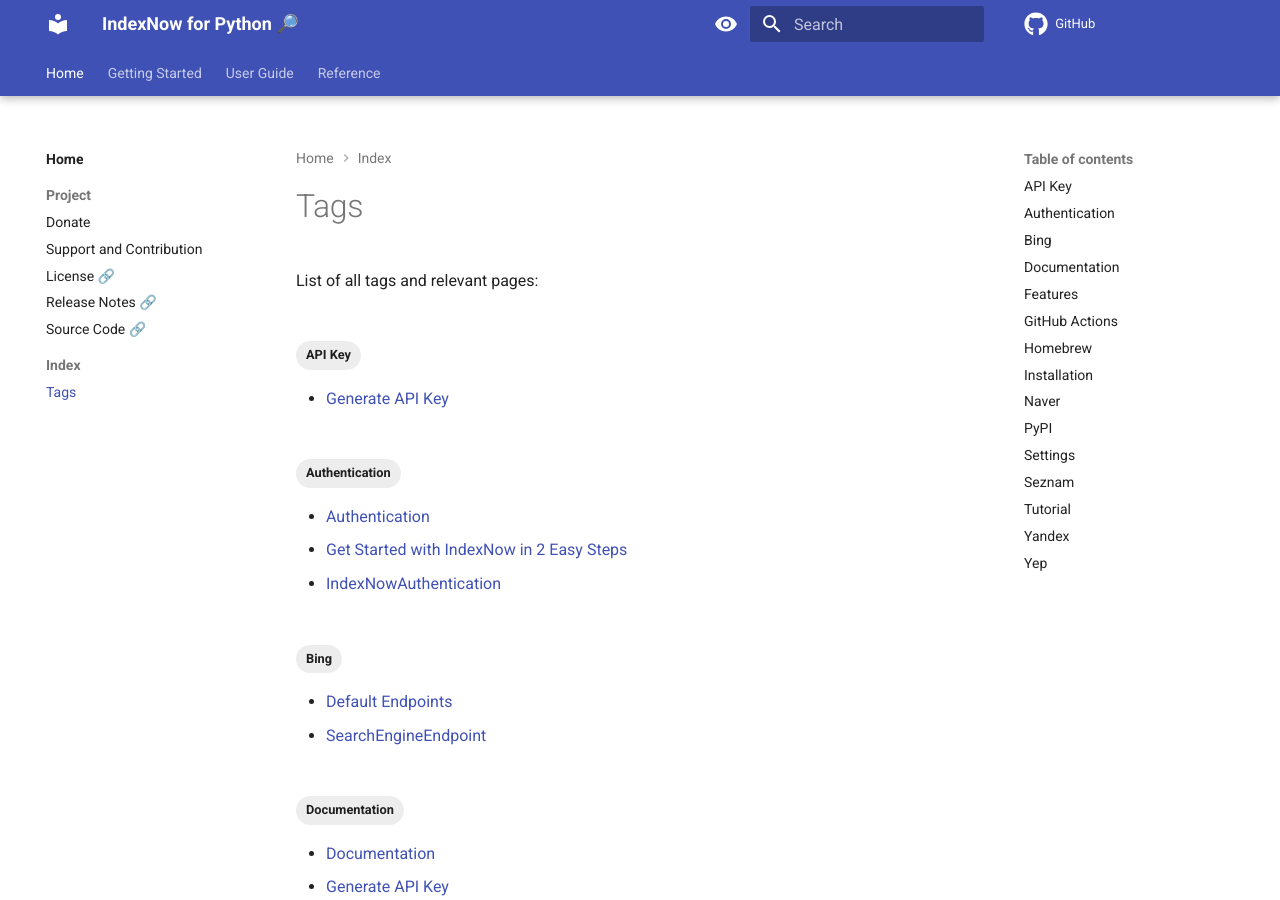
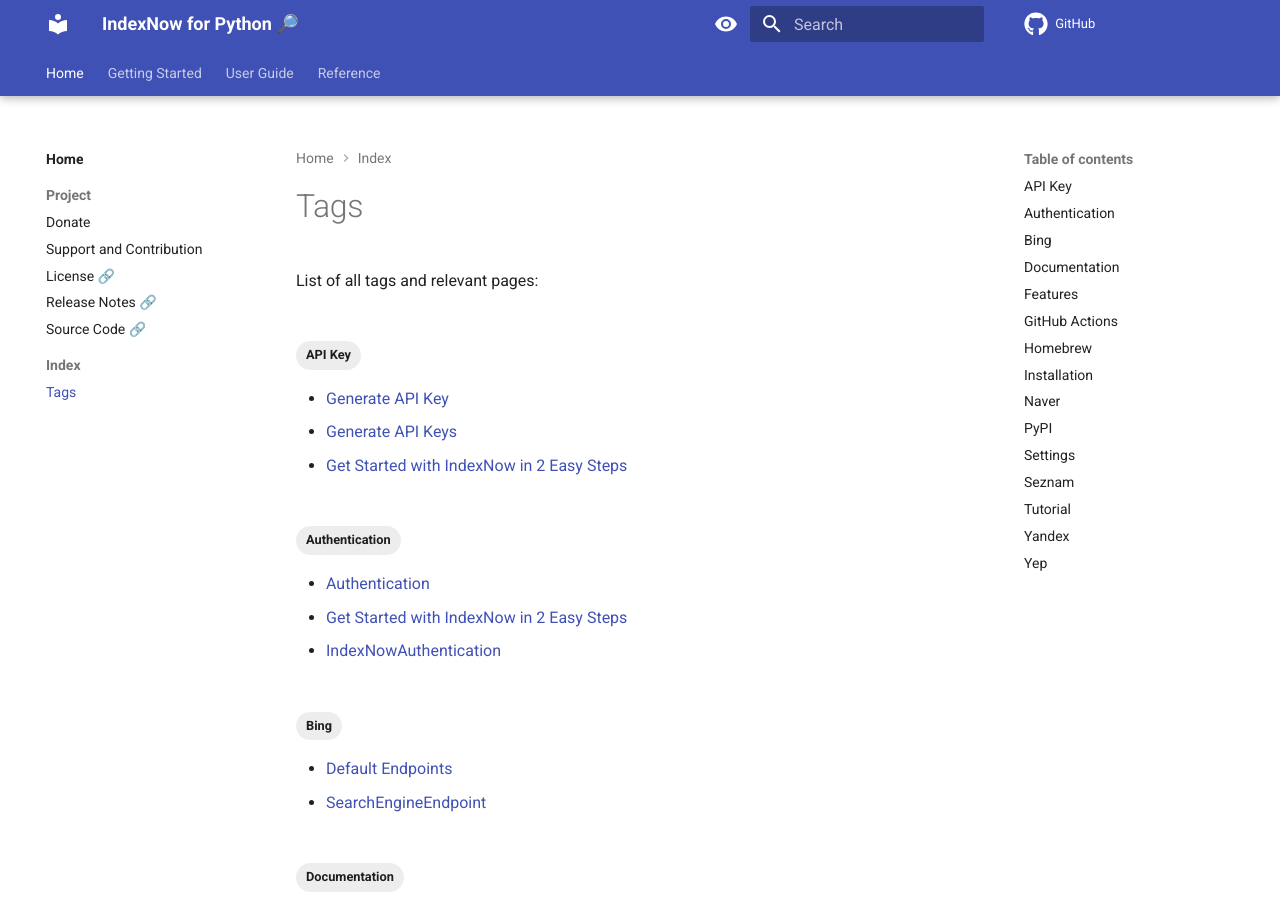
Before and after one commit to jakob-bagterp/index-now-for-python, an MkDocs documentation site: the page built from docs/index/tags.md, in a window 1280 px wide and 900 px high. Built offline with MkDocs 1.6.1 and Material for MkDocs 9.7.7, drawn with Linux system fonts in a browser that asks for light colours; comment, search, counter and statistics services are not loaded; the version menu is left out.

Commit message:
Updated tags for API key.

```diff
--- a/docs/getting-started/index.md
+++ b/docs/getting-started/index.md
@@ -5,6 +5,7 @@
     - Tutorial
     - Installation
     - Authentication
+    - API Key
     - PyPI
 ---
 
--- a/docs/user-guide/tips-and-tricks/generate-api-keys.md
+++ b/docs/user-guide/tips-and-tricks/generate-api-keys.md
@@ -4,6 +4,7 @@
 tags:
     - Tutorial
     - Settings
+    - API Key
 ---
 
 # How to Generate API Keys for IndexNow
```
